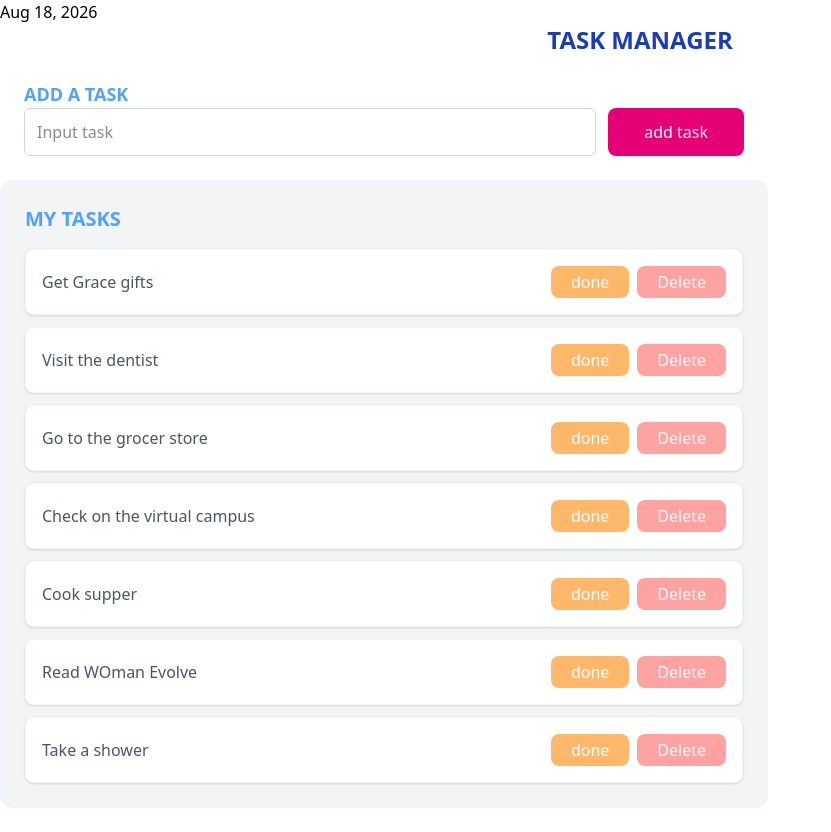
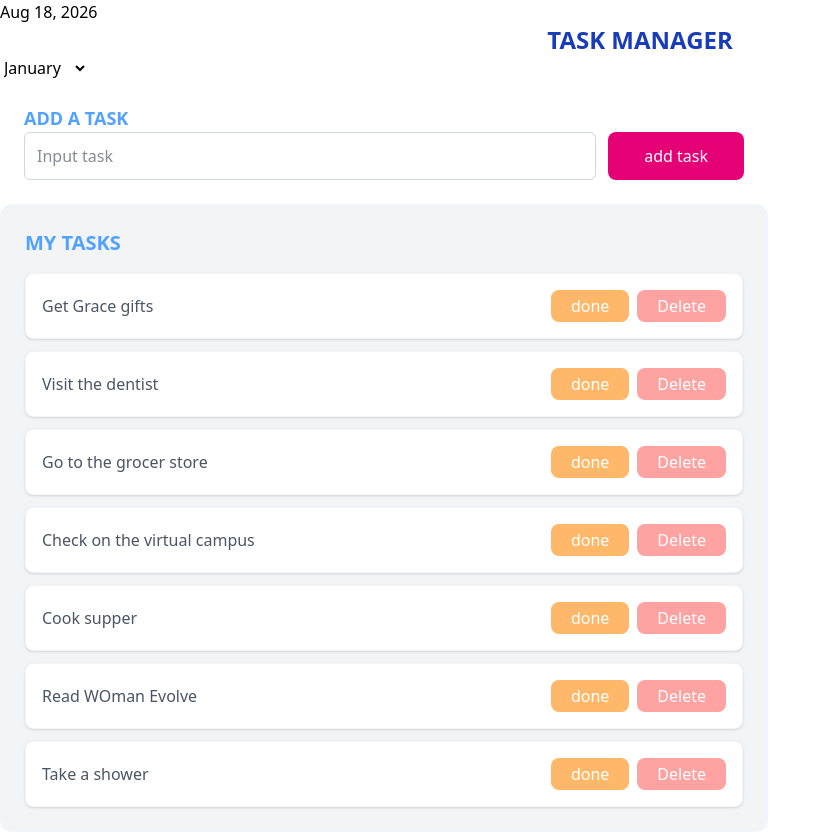
Before and after one commit to favored-njiru/task-manager, an Angular app: page /task-list in a window 1280 px wide. Shown: the whole page, without its empty margins (0-831 px from the left). Before the commit the page ends 808 px from the top, so only its background shows below. Built offline with nearby package versions, Linux system fonts and the light colour scheme.

Commit message:
feat:added month  filters

```diff
--- a/src/app/components/task-list/task-list.html
+++ b/src/app/components/task-list/task-list.html
@@ -3,6 +3,14 @@
     <h1 class="text-2xl font-bold text-blue-800">TASK MANAGER</h1>
 
 </header>
+
+<select (change)="searchTerm.set($any($event.target).value)">
+  @for (month of filteredItems() ; track $index){
+  <option [value]="month">{{month }}</option>
+  <option [value]="month">{{month }}</option>
+  }
+</select>
+
 
 <main class="text-justify max-w-3xl" >
 <section class="bg-gray p-6 rounded-xl ">
@@ -27,18 +35,14 @@
 
         <h3
           class="text-gray-600 font-medium"
-          [class.line-through]="task.completed"
-
-        >
+          [class.line-through]="task.completed" >
           {{ task.title }}
         </h3>
 
-        @for (task of tasks ; track task.title){}
         <div class="flex gap-2 items-center">
           <button
             class="rounded-lg bg-orange-300 text-white px-5 py-1 hover:bg-orange-400"
-            (click)="doneTask(task)"
-          >
+            (click)="doneTask(task)">
           done
           </button>
 
@@ -53,5 +57,6 @@
       </div>
     }
   </div>
+
 </section>
 </main>
--- a/src/app/components/task-list/task-list.ts
+++ b/src/app/components/task-list/task-list.ts
@@ -1,4 +1,4 @@
-import { Component  } from '@angular/core';
+import { Component  , signal , computed} from '@angular/core';
 import { DatePipe } from '@angular/common';
 @Component({
   selector: 'app-task-list',
@@ -54,5 +54,13 @@ doneTask(selectedTask:{title:string ; completed:boolean}){
  selectedTask.completed = !selectedTask.completed;
 }
 
+//filters for month
+months = signal(['January','February','March','April','May']);
+searchTerm = signal ('');
 
+filteredItems = computed(() => {
+const lowerCaseSearchTerm = this.searchTerm().toLowerCase();
+return this.months().filter( month => month.toLowerCase().includes(lowerCaseSearchTerm));
+
+});
 }
```
